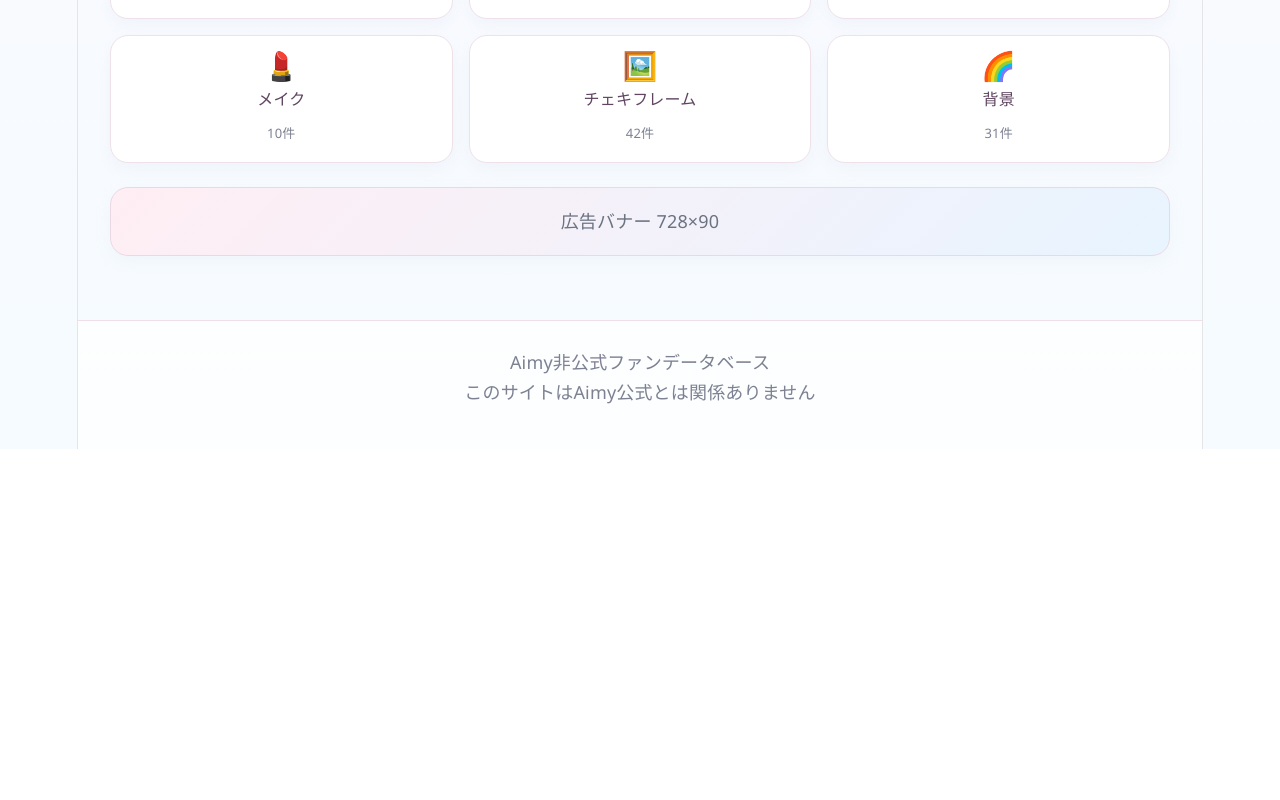
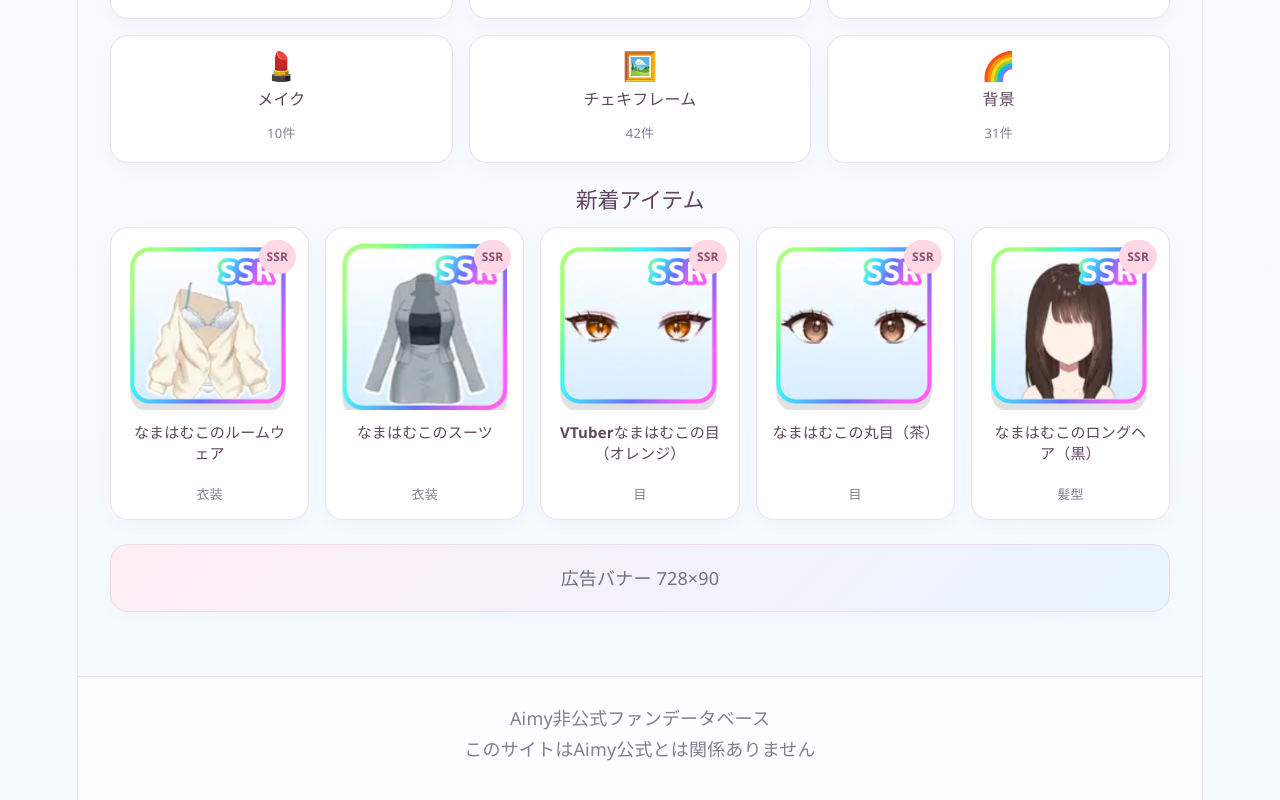
Before and after one commit to fuminori8-prog/aimy-closet, a React (Vite) app: page / in a window 1280 px wide. Shown: the part 948-1748 px from the top of the page. Before the commit the page ends 1397 px from the top, so only its background shows below. Built offline with nearby package versions, Linux system fonts and the light colour scheme.

Commit message:
Restore latest items

```diff
--- a/src/App.jsx
+++ b/src/App.jsx
@@ -58,8 +58,6 @@ const categories = categoryConfig.map((category) => ({
 
 const latestGacha = gachas[0]
 
-console.log(gachas[0])
-
 const latestItems = latestGacha.items.slice(0, 5)
 
 function App() {
@@ -72,6 +70,11 @@ function App() {
         <AdBanner text="広告バナー 728×90" />
         <CategoryGrid categories={categories} />
 
+        <ItemSection
+          title="新着アイテム"
+          items={latestItems}
+          showRarity
+          />
         <AdBanner text="広告バナー 728×90" />
       </main>
       <Footer />
```
